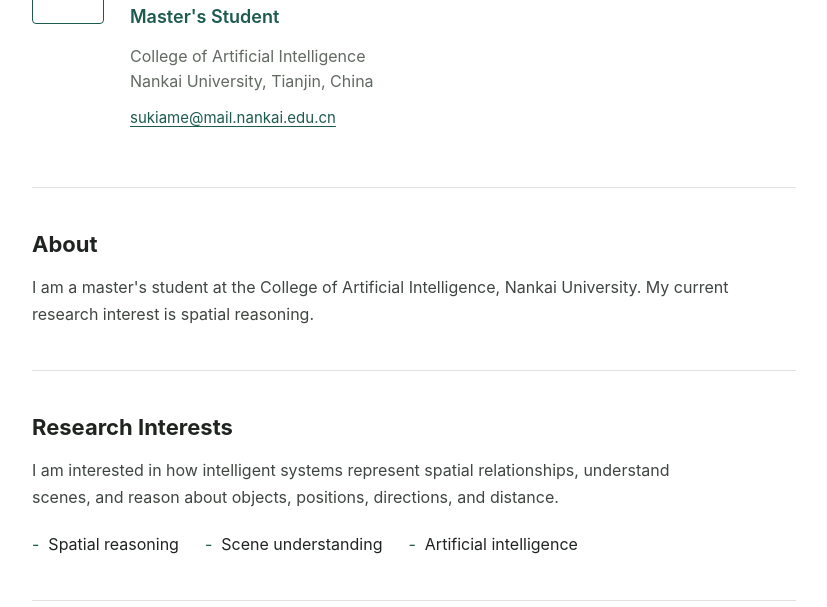
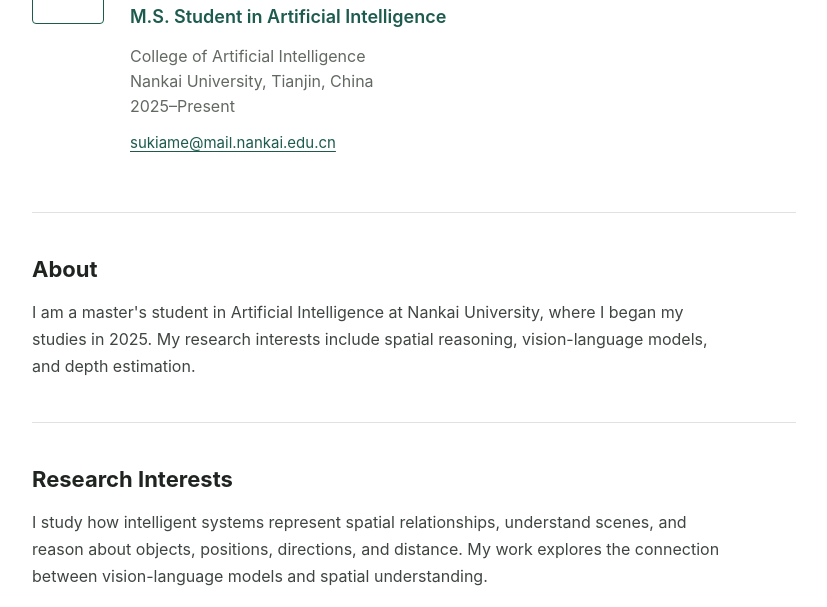
Before and after one commit to sukiAme7/sukiAme7.github.io, a plain HTML site: page index.html in a window 1280 px wide. Shown: the part 181-788 px from the top of the page, without its empty margins (226-1053 px from the left). Drawn offline with Linux system fonts and the light colour scheme.

Commit message:
Refine academic profile content

```diff
--- a/index.html
+++ b/index.html
@@ -5,7 +5,7 @@
     <meta name="viewport" content="width=device-width, initial-scale=1.0" />
     <meta
       name="description"
-      content="Shiyan Dong is a master's student at the College of Artificial Intelligence, Nankai University, focusing on spatial reasoning."
+      content="Shiyan Dong is a master's student in Artificial Intelligence at Nankai University. His research interests include spatial reasoning, vision-language models, and depth estimation."
     />
     <meta name="theme-color" content="#ffffff" />
     <title>Shiyan Dong</title>
@@ -30,10 +30,11 @@
         <div class="identity-mark" aria-hidden="true">SD</div>
         <div>
           <h1 id="profile-name">Shiyan Dong</h1>
-          <p class="role">Master's Student</p>
+          <p class="role">M.S. Student in Artificial Intelligence</p>
           <p class="affiliation">
             College of Artificial Intelligence<br />
-            Nankai University, Tianjin, China
+            Nankai University, Tianjin, China<br />
+            2025–Present
           </p>
           <a class="email" href="mailto:sukiame@mail.nankai.edu.cn">
             sukiame@mail.nankai.edu.cn
@@ -44,21 +45,25 @@
       <section id="about" aria-labelledby="about-title">
         <h2 id="about-title">About</h2>
         <p>
-          I am a master's student at the College of Artificial Intelligence,
-          Nankai University. My current research interest is spatial reasoning.
+          I am a master's student in Artificial Intelligence at Nankai University,
+          where I began my studies in 2025. My research interests include spatial
+          reasoning, vision-language models, and depth estimation.
         </p>
       </section>
 
       <section id="research" aria-labelledby="research-title">
         <h2 id="research-title">Research Interests</h2>
         <p>
-          I am interested in how intelligent systems represent spatial relationships,
-          understand scenes, and reason about objects, positions, directions, and distance.
+          I study how intelligent systems represent spatial relationships, understand
+          scenes, and reason about objects, positions, directions, and distance. My
+          work explores the connection between vision-language models and spatial
+          understanding.
         </p>
         <ul class="interests">
           <li>Spatial reasoning</li>
+          <li>Vision-language models</li>
+          <li>Depth estimation</li>
           <li>Scene understanding</li>
-          <li>Artificial intelligence</li>
         </ul>
       </section>
 
```
